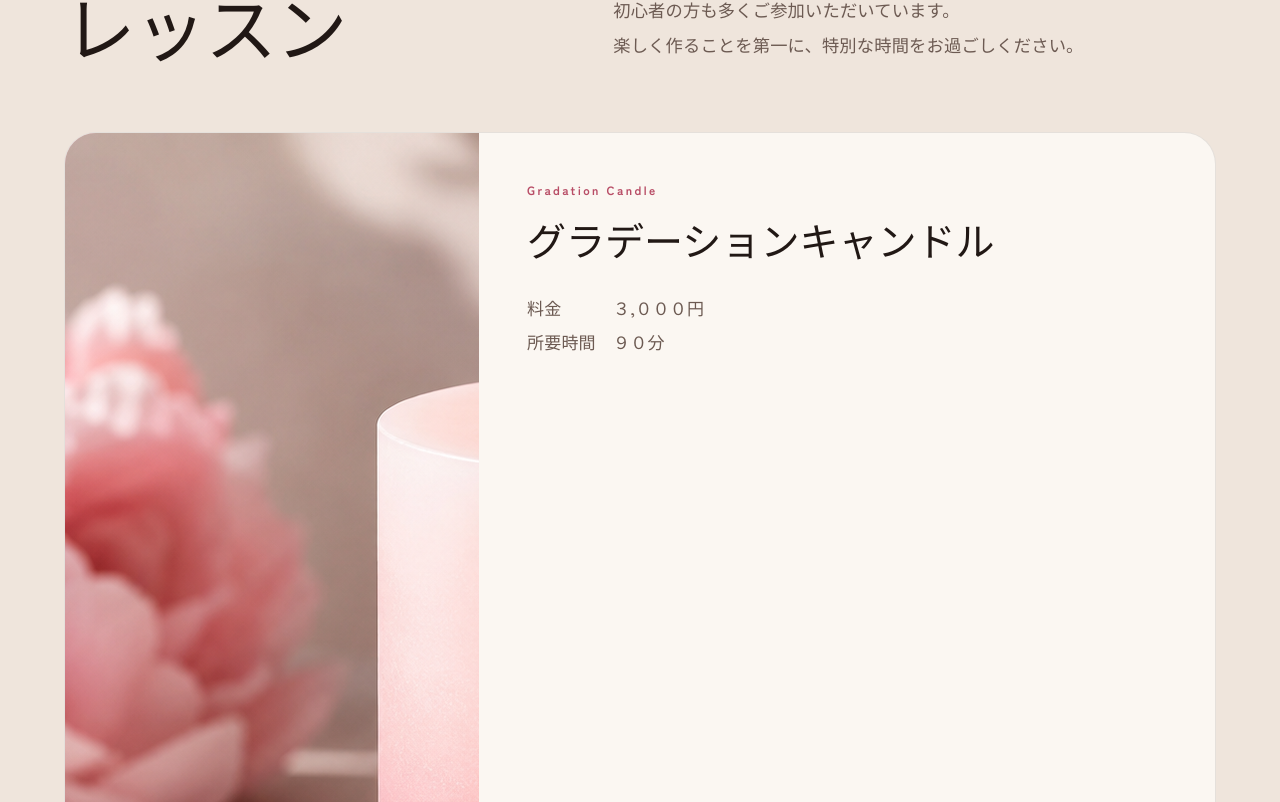
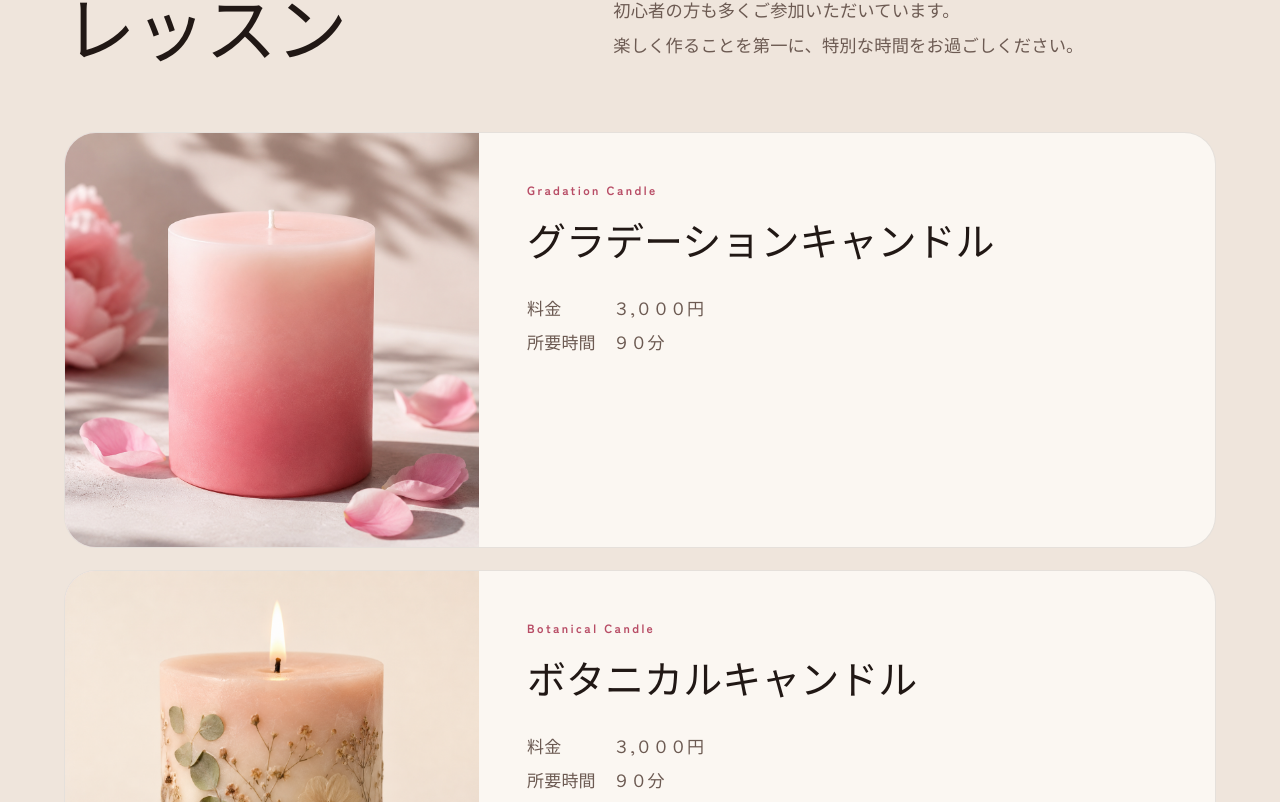
Before and after one commit to bschoice/sakura-candle-demo, a React (Vite) app: page / in a window 1280 px wide. Shown: the part 2358-3160 px from the top of the page. Built offline with nearby package versions, Linux system fonts and the light colour scheme.

Commit message:
Style lesson images

```diff
--- a/src/index.css
+++ b/src/index.css
@@ -65,6 +65,8 @@ h1 { font-size: clamp(84px, 13vw, 168px); line-height: 0.92; letter-spacing: -0.
 .workList { display: grid; gap: 22px; }
 .workItem { display: grid; grid-template-columns: 0.72fr 1.28fr; overflow: hidden; border: 1px solid rgba(33, 24, 21, 0.1); border-radius: 32px; background: #fbf7f2; }
 .workVisual { position: relative; min-height: 248px; overflow: hidden; background: linear-gradient(135deg, #f7cbd5, #f8efe8); }
+.lessonImageVisual { background: #f7dbe1; }
+.workImage { display: block; width: 100%; height: 100%; min-height: 248px; object-fit: cover; }
 .workVisual p { position: absolute; left: 30px; top: 28px; margin: 0; color: rgba(255,255,255,0.92); font-size: 12px; font-weight: 900; letter-spacing: 0.32em; }
 .workVisual span { position: absolute; right: 22px; top: 8px; color: rgba(255,255,255,0.45); font-family: 'Noto Serif JP', serif; font-size: 104px; font-weight: 900; }
 .miniCandle { position: absolute; left: 38px; bottom: 32px; width: 78px; height: 112px; border-radius: 52px 52px 20px 20px; background: rgba(255,255,255,0.8); box-shadow: 0 16px 30px rgba(33, 24, 21, 0.12); }
```
